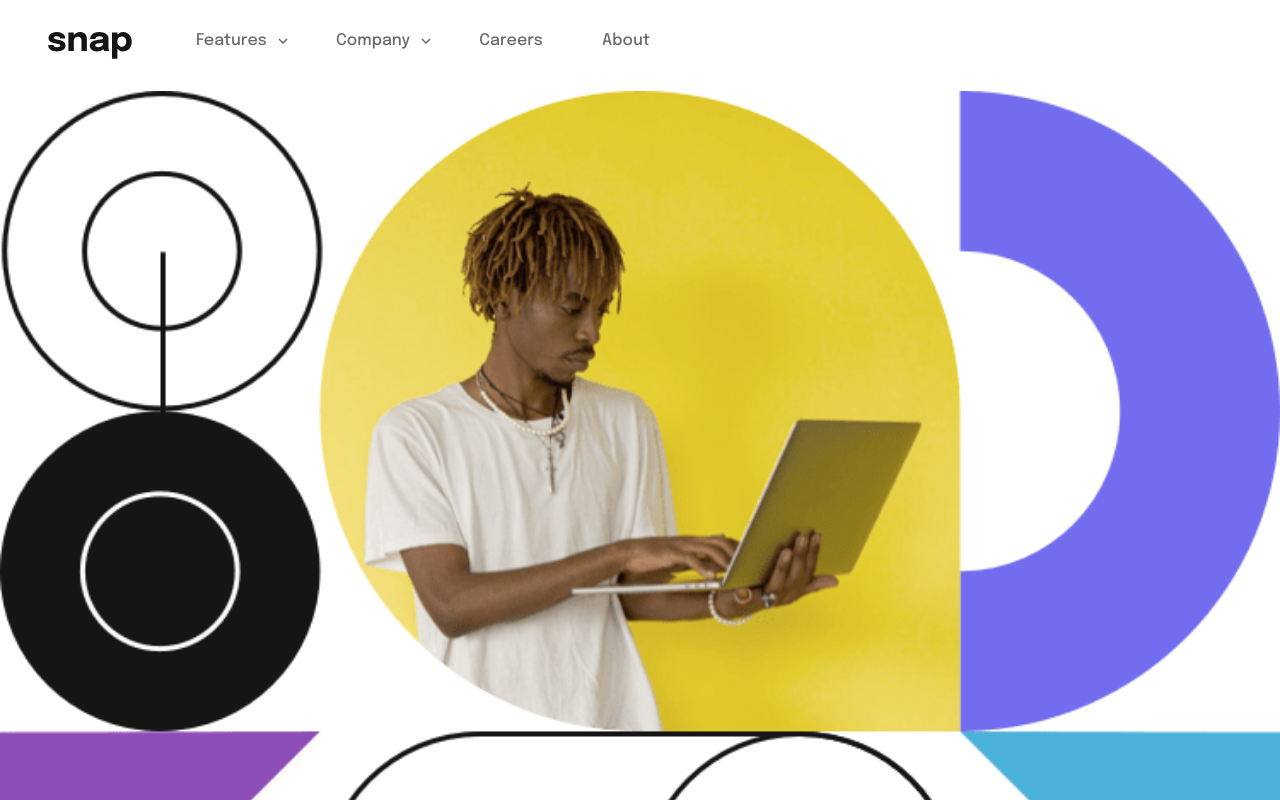
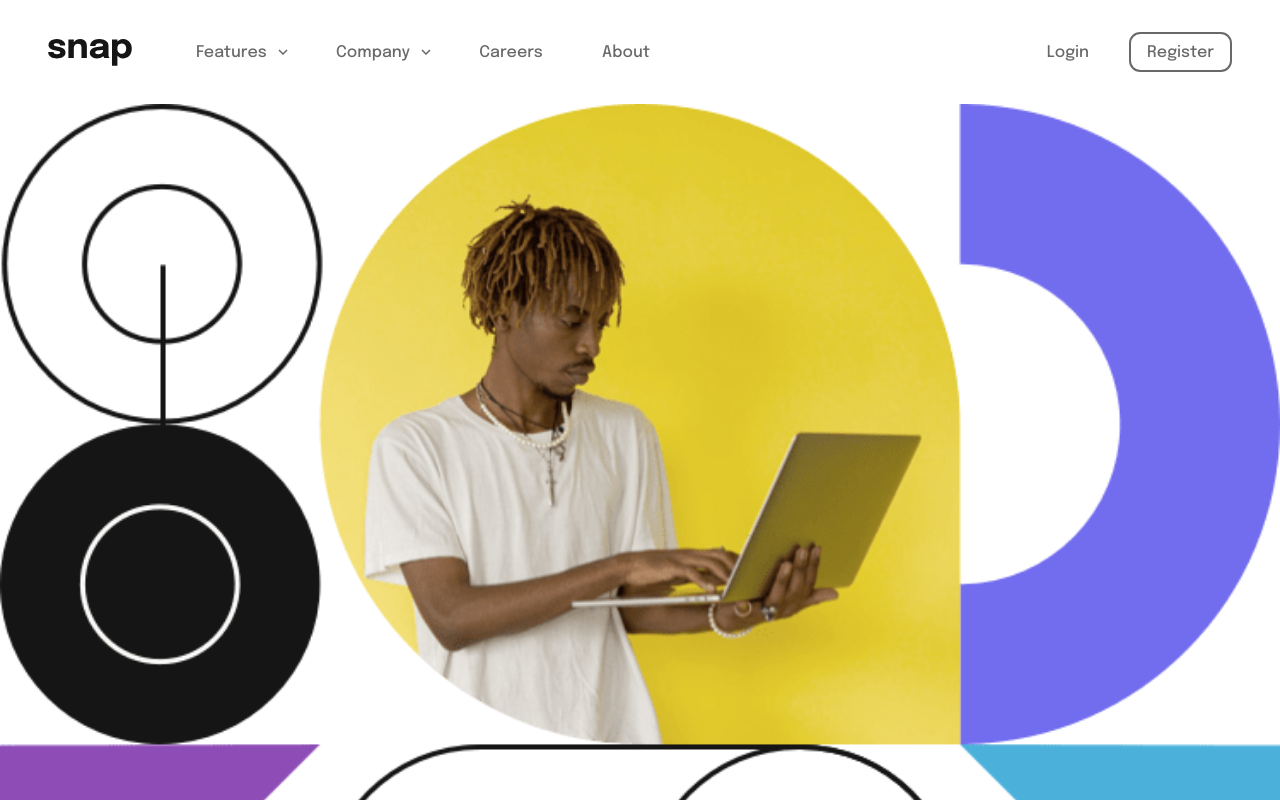
Before and after one commit to cendyz/Intro-section-with-dropdown-navigation-2, a React (Vite) app: page / in a window 1280 px wide. Shown: the top 800 px of the page. Built offline with nearby package versions, Linux system fonts and the light colour scheme.

Commit message:
Desktop menu done

```diff
--- a/src/components/Nav/NavDesktop/NavDesktop.jsx
+++ b/src/components/Nav/NavDesktop/NavDesktop.jsx
@@ -5,7 +5,7 @@ import classNames from 'classnames'
 import { menuBtnsData, insideLinksData } from '../../../data'
 
 const NavDesktop = () => {
-	const { active, handleLinkBox, activeBox } = useGlobalContext()
+	const { handleLinkBox, activeBox } = useGlobalContext()
 	return (
 		<nav className={styles.nav}>
 			<div className={styles.leftPart}>
@@ -23,6 +23,12 @@ const NavDesktop = () => {
 										src={icon}
 										alt='Arrow icon'
 										className={styles.btnLinkIcon}
+										style={{
+											transform:
+												activeBox === id
+													? 'rotate(180deg)'
+													: 'rotate(0deg)',
+										}}
 									/>
 								)}
 							</button>
@@ -60,31 +66,10 @@ const NavDesktop = () => {
 						</div>
 					)
 				})}
-
-				{/* <div className={styles.btnBox}>
-					<button className={styles.btnLink}>
-						Features
-						<img
-							src='src/images/icon-arrow-down.svg'
-							alt='Arrow icon'
-							className={styles.btnLinkIcon}
-						/>
-					</button>
-
-				</div> */}
-
-				{/* <div className={styles.insideLinkBox}>
-					<div className={styles.linkBox}>
-						<img
-							src='src/images/icon-reminders.svg'
-							alt='{linkOne}'
-							className={styles.btnLinkIcon}
-						/>
-						<a href='#' className={styles.link}>
-							Reminder
-						</a>
-					</div>
-				</div> */}
+			</div>
+			<div className={styles.rightPart}>
+				<button className={styles.loginBtn}>Login</button>
+				<button className={styles.registerBtn}>Register</button>
 			</div>
 		</nav>
 	)
--- a/src/components/Nav/NavDesktop/NavDesktop.module.scss
+++ b/src/components/Nav/NavDesktop/NavDesktop.module.scss
@@ -7,9 +7,17 @@
 }
 
 @media (min-width: 992px) {
+	.leftPart,
+	.rightPart,
+	.nav,
+	.btnBox {
+		display: flex;
+	}
+
 	.nav {
 		@include wrapper;
-		display: flex;
+		align-items: center;
+		justify-content: space-between;
 		padding: 2em 3em;
 	}
 
@@ -21,10 +29,12 @@
 		display: grid;
 		grid-template-columns: auto auto;
 		padding-right: 3em;
-	}
+		transition: color 0.2s;
 
-	.leftPart {
-		display: flex;
+		&:hover,
+		&:focus {
+			color: $a-black;
+		}
 	}
 
 	.btnBox {
@@ -37,14 +47,14 @@
 		position: absolute;
 		background-color: $a-white;
 		border-radius: 1em;
-		-webkit-box-shadow: 0px 23px 100px -28px rgba(0, 0, 0, 1);
-		-moz-box-shadow: 0px 23px 100px -28px rgba(0, 0, 0, 1);
-		box-shadow: 0px 23px 100px -28px rgba(0, 0, 0, 1);
+		box-shadow: 1px 1px 5px 0px rgba(163, 163, 163, 0.75);
+		-webkit-box-shadow: 1px 1px 5px 0px rgba(163, 163, 163, 0.75);
+		-moz-box-shadow: 1px 1px 5px 0px rgba(163, 163, 163, 0.75);
 	}
 
 	.insideLinkBox {
-        row-gap: 1em;
-        transition: opacity 0.2s;
+		row-gap: 1em;
+		transition: opacity 0.2s;
 	}
 
 	.btnLinkIcon {
@@ -53,6 +63,31 @@
 
 	.insideIcon {
 		width: 17px;
-        height: 17px;
+		height: 17px;
+	}
+
+	.rightPart {
+		column-gap: 2.5em;
+		align-items: center;
+	}
+
+	.loginBtn {
+		transition: color 0.2s;
+
+		&:hover {
+			color: $a-black;
+		}
+	}
+
+	.registerBtn {
+		padding: 0.6em 1em;
+		border: 2px solid $a-gray;
+		border-radius: 0.7em;
+		transition: color 0.2s, border-color 0.2s;
+
+		&:hover {
+			color: $a-black;
+			border-color: $a-black;
+		}
 	}
 }
--- a/src/components/Nav/NavMobile/NavMobile.module.scss
+++ b/src/components/Nav/NavMobile/NavMobile.module.scss
@@ -31,13 +31,6 @@
 	z-index: 9;
 }
 
-.loginBtn,
-.registerBtn {
-	color: $a-gray;
-	font-weight: $weight-500;
-	font-size: 1.6rem;
-}
-
 .link {
 	width: 100%;
 	column-gap: 1em;
--- a/src/sass/shared.scss
+++ b/src/sass/shared.scss
@@ -13,13 +13,21 @@
 }
 
 .btnLink,
-.link {
+.link,
+.loginBtn,
+.registerBtn {
 	color: $a-gray;
 	font-weight: $weight-500;
 }
 
+.loginBtn,
+.registerBtn,
+.link,
 .btnLink {
 	font-size: 1.6rem;
+}
+
+.btnLink {
 	column-gap: 0.7em;
 }
 
@@ -40,7 +48,3 @@
 	max-width: 10.75em;
 	row-gap: 0.6em;
 }
-
-.link {
-	font-size: 1.6rem;
-}
```
